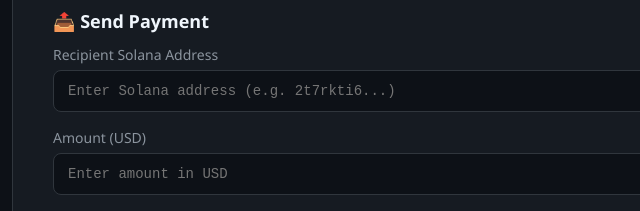
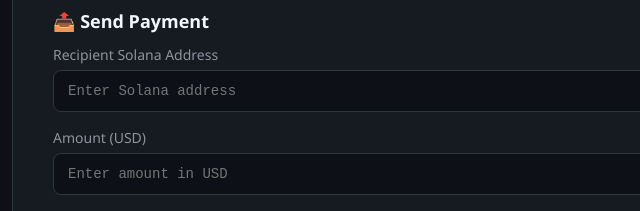
Before and after one commit to solana-payment-orchestrator/ungt, a plain HTML site: page index.html in a window 1280 px wide. Shown: the part 589-800 px from the top of the page, 228-868 px from the left. Drawn offline with Linux system fonts and the light colour scheme; no server answers.

Commit message:
Update index.html

```diff
--- a/index.html
+++ b/index.html
@@ -3,9 +3,13 @@
 <head>
     <meta charset="UTF-8" />
     <meta name="viewport" content="width=device-width, initial-scale=1.0"/>
-    <title>SWIFT → Solana Gateway</title>
+    <title>SWIFT → Solana</title>
     <style>
-        * { box-sizing: border-box; margin: 0; padding: 0; }
+        * {
+            box-sizing: border-box;
+            margin: 0;
+            padding: 0;
+        }
         body {
             font-family: 'Segoe UI', Tahoma, Geneva, Verdana, sans-serif;
             background: #0d1117;
@@ -174,7 +178,6 @@
         <h1>🌉 SWIFT → Solana Gateway</h1>
         <div class="subtitle">Send SWIFT, receive USDC on Solana</div>
 
-        <!-- Bank Details -->
         <div class="bank-details">
             <h2>🏦 SWIFT Transfer Details</h2>
             <div class="row">
@@ -199,23 +202,20 @@
             </div>
         </div>
 
-        <!-- Master Wallet -->
         <div class="master-wallet">
             <strong>🔐 Master Wallet:</strong>
             <code>2t7rkti6YeUDD32bAgTMS1G4TEpzsMStxYZrLi92zqeM</code>
         </div>
 
-        <!-- Status -->
         <div style="margin-bottom: 24px;">
             <span class="status-badge" id="statusBadge">● Checking...</span>
             <span style="color: #8b949e; font-size: 14px; margin-left: 8px;" id="statusText">Connecting to server...</span>
         </div>
 
-        <!-- Form -->
         <div class="section">
             <h2>📤 Send Payment</h2>
             <label for="solanaAddress">Recipient Solana Address</label>
-            <input type="text" id="solanaAddress" placeholder="Enter Solana address (e.g. 2t7rkti6...)" />
+            <input type="text" id="solanaAddress" placeholder="Enter Solana address" />
 
             <label for="amount" style="margin-top: 16px;">Amount (USD)</label>
             <input type="text" id="amount" placeholder="Enter amount in USD" />
@@ -230,7 +230,6 @@
     </div>
 
     <script>
-        // Status check
         async function checkStatus() {
             const badge = document.getElementById('statusBadge');
             const text = document.getElementById('statusText');
@@ -252,7 +251,6 @@
         }
         checkStatus();
 
-        // Send payment
         document.getElementById('sendBtn').addEventListener('click', async () => {
             const address = document.getElementById('solanaAddress').value.trim();
             const amount = document.getElementById('amount').value.trim();
```
